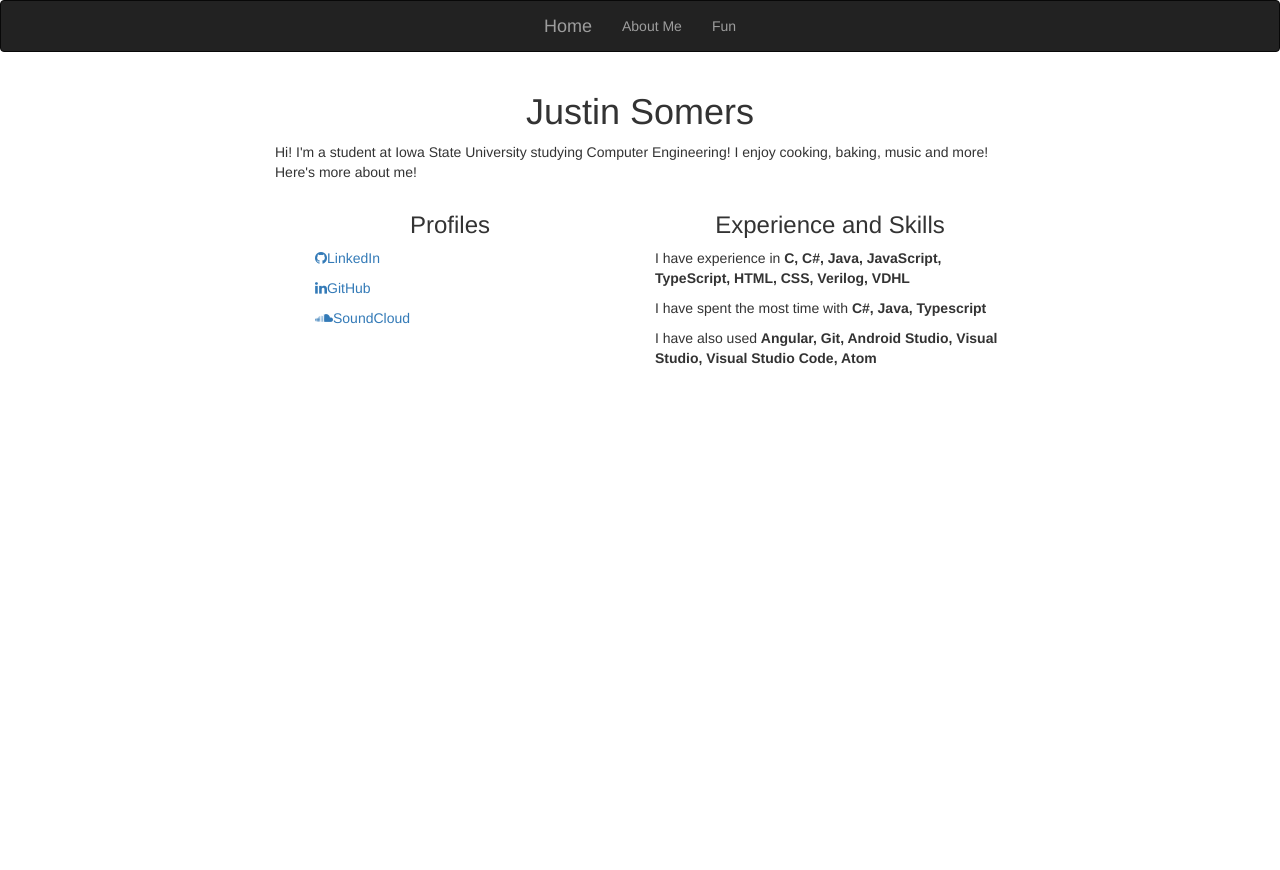
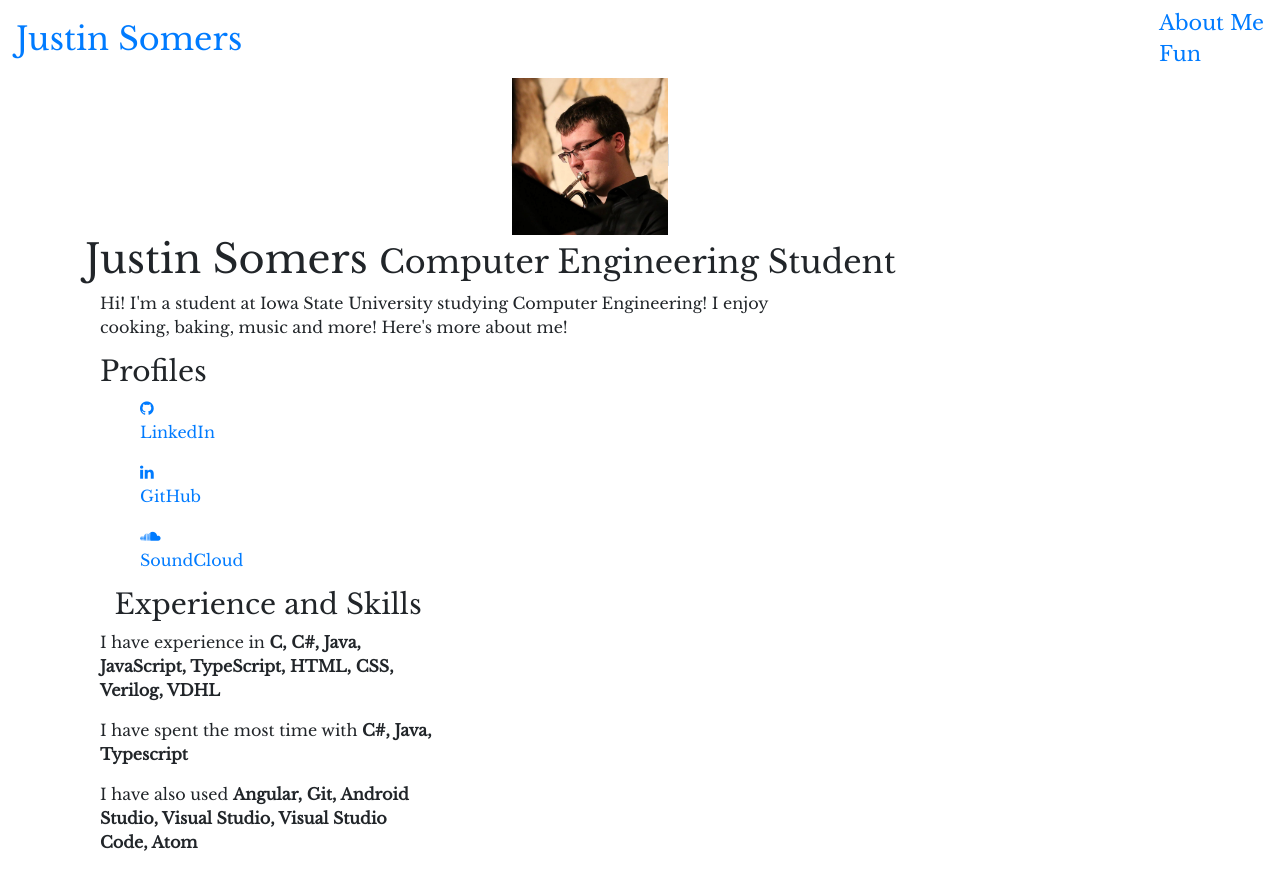
Before and after one commit to JustinSomers/portfolio, an Angular app in the folder my-portfolio/: page /home in a window 1280 px wide. Before the commit the page ends 800 px from the top, so only its background shows below. Built offline with nearby package versions, Linux system fonts and the light colour scheme.

Commit message:
shirnkwrap

```diff
--- a/my-portfolio/src/app/app.component.css
+++ b/my-portfolio/src/app/app.component.css
@@ -0,0 +1 @@
+@import url('https://fonts.googleapis.com/css?family=Libre+Baskerville');
--- a/my-portfolio/src/app/components/about/about.component.css
+++ b/my-portfolio/src/app/components/about/about.component.css
@@ -16,12 +16,13 @@ p {
 }
 
 .profile-img {
-    width: 80%
+    width: 80%;
+    padding: 20px;
+    background: rgb(235, 235, 235);
+
 }
 
 .profile-image-box {
-    background: rgb(235, 235, 235);
-
 }
 
 .about-block {
@@ -36,3 +37,7 @@ p {
     margin-bottom: -99999px;
     padding-bottom: 99999px;
 }
+
+*{
+    font-family: 'Libre Baskerville', serif;
+}
--- a/my-portfolio/src/app/components/about/about.component.html
+++ b/my-portfolio/src/app/components/about/about.component.html
@@ -20,7 +20,8 @@
           </p>
         </div>
         <div class="profile-image-box col-md-6">
-          <img  class="profile-img" [src]="profileImg">
+              <img  class="profile-img center-block" [src]="profileImg">
+
         </div>
   </div>
 
--- a/my-portfolio/src/app/components/home/home.component.css
+++ b/my-portfolio/src/app/components/home/home.component.css
@@ -0,0 +1,19 @@
+*{
+    font-family: 'Libre Baskerville', serif;
+}
+
+
+.image-cropper {
+    width: 100px;
+    height: 100px;
+    position: relative;
+    overflow: hidden;
+    -webkit-border-radius: 50%;
+    -moz-border-radius: 50%;
+    -ms-border-radius: 50%;
+    -o-border-radius: 50%;
+    border-radius: 50%;
+}
+.profile-image {
+    width: 15%;
+  }
--- a/my-portfolio/src/app/components/home/home.component.html
+++ b/my-portfolio/src/app/components/home/home.component.html
@@ -1,6 +1,20 @@
 <div class="container">
+  <div class="page-header">
+    <div class="row">
+        <div class="col-xs-12">
+          <div class="text-center">
+              <span class="border">
+                  <img  class="img-circle profile-image" [src]="profileImg">
+              </span>
+
+          </div>
+
+      </div>
+    </div>
+
+    <h1>Justin Somers <small>Computer Engineering Student</small></h1>
+  </div>
   <div class=" col-lg-offset-2 col-lg-8">
-     <h1 class="text-center">Justin Somers</h1>
      <p>
         Hi!  I'm a student at Iowa State University studying Computer Engineering!
         I enjoy cooking, baking, music and more!
--- a/my-portfolio/src/app/components/home/home.component.ts
+++ b/my-portfolio/src/app/components/home/home.component.ts
@@ -6,8 +6,10 @@ import { Component, OnInit } from '@angular/core';
   styleUrls: ['./home.component.css']
 })
 export class HomeComponent implements OnInit {
-
-  constructor() { }
+  profileImg: string;
+  constructor() {
+    this.profileImg = '../../../assets/imgs/trumpetSquare.jpg';
+  }
 
   ngOnInit() {
   }
--- a/my-portfolio/src/app/components/nav-bar/nav-bar.component.css
+++ b/my-portfolio/src/app/components/nav-bar/nav-bar.component.css
@@ -8,3 +8,13 @@
         float: none;
     }
 }
+*{
+    font-family: 'Libre Baskerville', serif;
+}
+.navbar-brand {
+    font-size: 2em;
+}
+
+ul > li > a {
+    font-size: 1.3em;
+}
--- a/my-portfolio/src/app/components/nav-bar/nav-bar.component.html
+++ b/my-portfolio/src/app/components/nav-bar/nav-bar.component.html
@@ -1,11 +1,13 @@
 
   <!-- other navbar code omitted -->
   <nav class="navbar navbar-inverse bg-inverse">
-      <ul class="nav navbar-nav">
-          <div class="navbar-header">
-              <a class="navbar-brand" routerLink="/home">Home</a>
-          </div>
-        <li><a routerLink="/about">About Me</a></li>
-        <li><a routerLink="/fun">Fun</a></li>
-      </ul>
+      <div class="navbar-header">
+          <a class="navbar-brand" routerLink="/home">Justin Somers</a>
+      </div>
+      <ul class="nav navbar-nav pull-right">
+                <li><a routerLink="/about">About Me</a></li>
+                <li><a routerLink="/fun">Fun</a></li>
+          </ul>
+
+
   </nav>
--- a/my-portfolio/src/styles.css
+++ b/my-portfolio/src/styles.scss
@@ -1 +1,2 @@
 /* You can add global styles to this file, and also import other style files */
+@import '~bootstrap/scss/bootstrap.scss';
```
Also changed, not shown: my-portfolio/package.json (+7 -4 lines), my-portfolio/.angular-cli.json, my-portfolio/src/assets/imgs/trumpetSquare.jpg (added), 1 other file (tests, documents, lock files or other folders).
